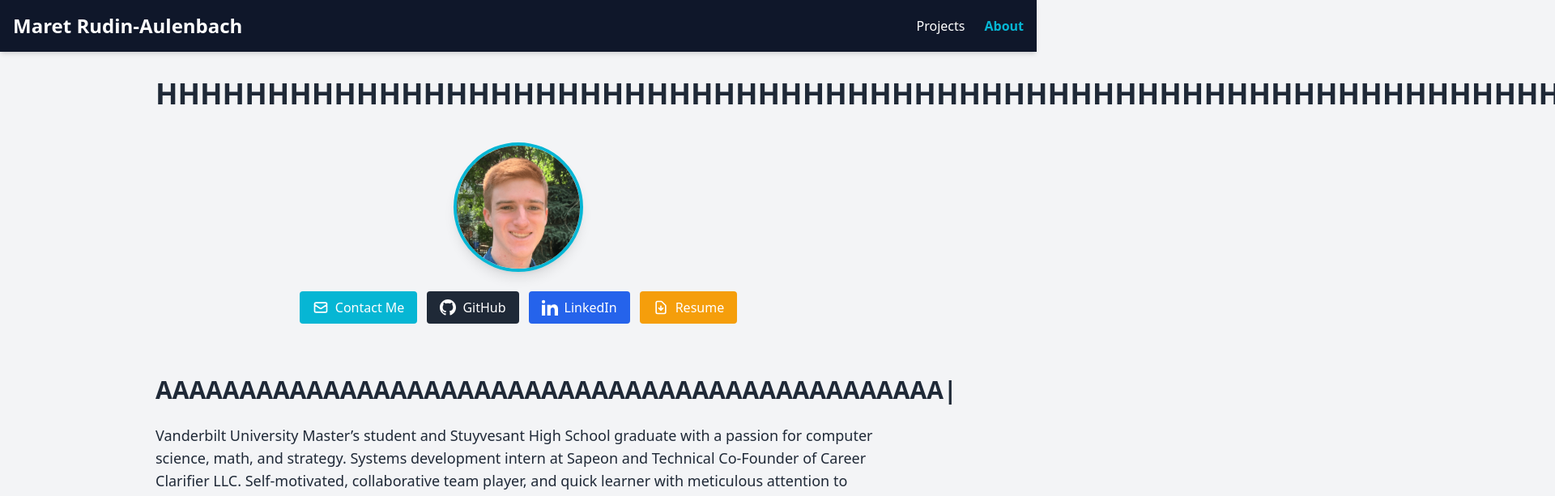
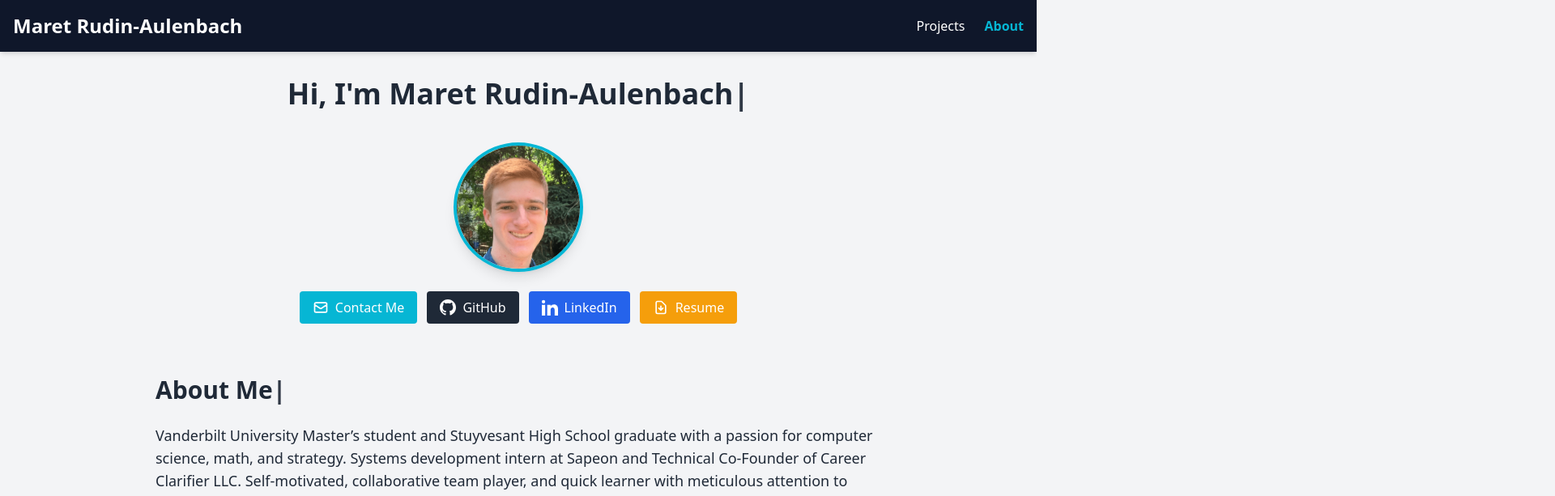
Before and after one commit to MaretRudAul/personal_portfolio, a Next.js app: page /about in a window 1280 px wide. Shown: the top 613 px of the page at 81% size, 1920 px wide, since content can reach past the window. Built offline with nearby package versions, Linux system fonts and the light colour scheme.

Commit message:
Undid buggy TypeWriter changes, changed project order and minor details

```diff
--- a/src/components/Projects.tsx
+++ b/src/components/Projects.tsx
@@ -5,6 +5,7 @@ import TypeWriter from './animations/TypeWriter';
 import { Project } from '../types/project';
 
 const projects: Project[] = [
+  // Might be a good idea to add a "category" to these projects. Like web dev, machine learning, autonomous vehicles, cybersecurity, software dev, etc.
   {
     title: 'Career Clarifier',
     description: 'An online business that helps college students and graduates identify their best career options.',
@@ -19,17 +20,34 @@ const projects: Project[] = [
     githubLink: 'https://github.com/MaretRudAul/antichess_engine',
     liveLink: '',
     image: '/images/antichess.png',
-    year: '2025',
+    year: '2025, in progress',
     techStack: ['PyTorch', 'Reinforcement Learning (Stable-Baselines3)', 'Gymnasium', 'Convolutional Neural Networks', 'Proximal Policy Optimization', 'Python', ]
   },
   {
     title: 'Autonomous Vehicle Simulation',
-    description: 'Simulated an autonomous vehicle using Dijkstra\'s for routing, a modified pure pursuit controller, an EKF with GPU + IMU data for localization, and camrera frame bounding boxes + EKF for perception. 2nd place in class competition.',
+    description: 'Simulated an autonomous vehicle using Dijkstra\'s for routing, a modified pure pursuit controller, an EKF with GPU + IMU data for localization, and camera frame bounding boxes + EKF for perception. 2nd place in class competition.',
     githubLink: '',
     liveLink: 'https://www.youtube.com/watch?v=31X2WBa5Lyo',
     image: '/images/cs3892.png',
     year: '2025',
     techStack: ['Julia']
+  },
+  // {
+  //   title: 'SoK: Vulnerabilities in In-Vehicle Communication Protocols',
+  //   description: 'Wrote an unpublished SoK paper on vulnerabilities and defenses in in-vehicle communication protocols.',
+  //   githubLink: '',
+  //   liveLink: '', // insert link to paper publicly available on this website.
+  //   year: '2025',
+  //   techStack: []
+  // }
+  {
+    title: 'Portfolio Website',
+    description: 'A personal portfolio website showcasing my projects and skills.',
+    githubLink: 'https://github.com/MaretRudAul/personal_portfolio',
+    liveLink: 'https://personal-portfolio-theta-jet-26.vercel.app/',
+    image: '/images/portfolio_website.png',
+    year: '2025, in progress',
+    techStack: ['NextJS', 'React', 'Tailwind', 'TypeScript', 'Vite', 'Vercel', 'SVG'],
   },
   {
     title: 'A Guide to Time Travel',
@@ -47,15 +65,6 @@ const projects: Project[] = [
     image: '/images/the_adventurers_terminal.png',
     year: '2025',
     techStack: ['OpenAI API', 'Python', 'Pydantic', 'FAISS', 'sentence transformers', 'JSON']
-  },
-  {
-    title: 'Portfolio Website',
-    description: 'A personal portfolio website showcasing my projects and skills.',
-    githubLink: 'https://github.com/MaretRudAul/personal_portfolio',
-    liveLink: '',
-    image: '/images/portfolio_website.png',
-    year: '2025',
-    techStack: ['NextJS', 'React', 'Tailwind', 'TypeScript', 'Vite', 'Vercel', 'SVG'],
   },
   {
     title: 'FinishLine',
@@ -99,15 +108,6 @@ const projects: Project[] = [
   //   year: 'Year',
   //   techStack: ['Tech', 'Stack']
   // },
-
-  // {
-  //   title: 'SoK: Vulnerabilities in In-Vehicle Communication Protocols',
-  //   description: 'Wrote an unpublished SoK paper on vulnerabilities and defenses in in-vehicle communication protocols.',
-  //   githubLink: '',
-  //   liveLink: '', // insert link to paper publicly available on this website.
-  //   year: '2025',
-  //   techStack: []
-  // }
 ];
 
 const Projects: React.FC = () => {
--- a/src/components/animations/TypeWriter.tsx
+++ b/src/components/animations/TypeWriter.tsx
@@ -1,59 +1,44 @@
-// src/components/animations/TypeWriter.tsx
 import React, { useState, useEffect } from 'react';
 
 interface TypeWriterProps {
   text: string;
+  className?: string;
   speed?: number;
   delay?: number;
-  className?: string;
 }
 
 const TypeWriter: React.FC<TypeWriterProps> = ({
   text,
-  speed = 100,
-  delay = 0,
-  className = ''
+  className = '',
+  speed = 75,
+  delay = 0
 }) => {
-  const [displayedText, setDisplayedText] = useState('');
-  const [currentIndex, setCurrentIndex] = useState(0);
-  const [isTypingComplete, setIsTypingComplete] = useState(false);
+  const [displayText, setDisplayText] = useState('');
+  const [index, setIndex] = useState(0);
+  const [startAnimation, setStartAnimation] = useState(false);
 
   useEffect(() => {
-    if (delay > 0) {
-      const delayTimer = setTimeout(() => {
-        startTyping();
-      }, delay);
+    const delayTimeout = setTimeout(() => {
+      setStartAnimation(true);
+    }, delay);
 
-      return () => clearTimeout(delayTimer);
-    } else {
-      startTyping();
+    return () => clearTimeout(delayTimeout);
+  }, [delay]);
+
+  useEffect(() => {
+    if (!startAnimation) return;
+
+    if (index < text.length) {
+      const timeout = setTimeout(() => {
+        setDisplayText(current => current + text.charAt(index));
+        setIndex(index + 1);
+      }, speed);
+
+      return () => clearTimeout(timeout);
     }
-  }, []);
+  }, [index, text, speed, startAnimation]);
 
-  const startTyping = () => {
-    const typingInterval = setInterval(() => {
-      if (currentIndex < text.length) {
-        setDisplayedText(prev => prev + text[currentIndex]);
-        setCurrentIndex(prevIndex => prevIndex + 1);
-      } else {
-        clearInterval(typingInterval);
-        // Set typing complete to true - this will hide the cursor
-        setIsTypingComplete(true);
-      }
-    }, speed);
-
-    return () => clearInterval(typingInterval);
-  };
-
-  return (
-    <span className={className}>
-      {displayedText}
-      {/* Only show cursor when typing is not complete */}
-      {!isTypingComplete && (
-        <span className="animate-blink">|</span>
-      )}
-    </span>
-  );
+  return <span className={className}>{displayText}<span className="animate-pulse">|</span></span>;
 };
 
 export default TypeWriter;
```
